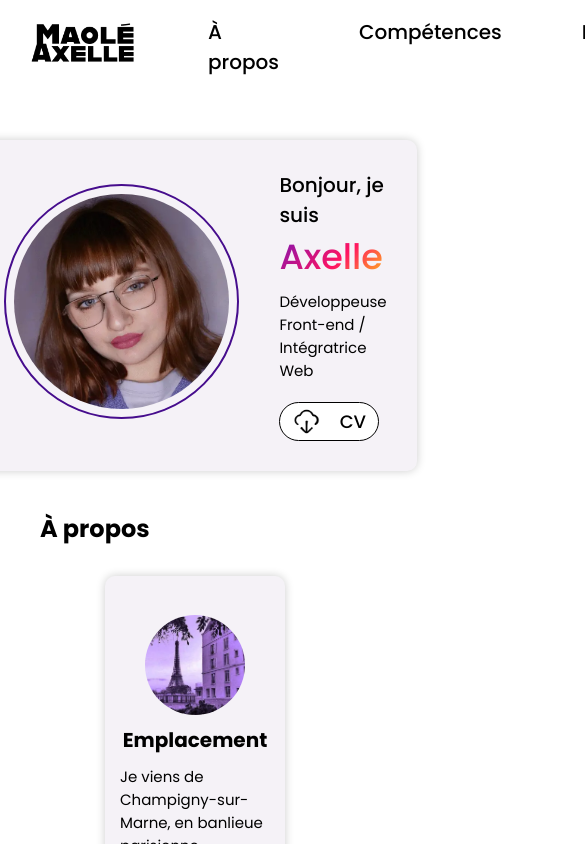
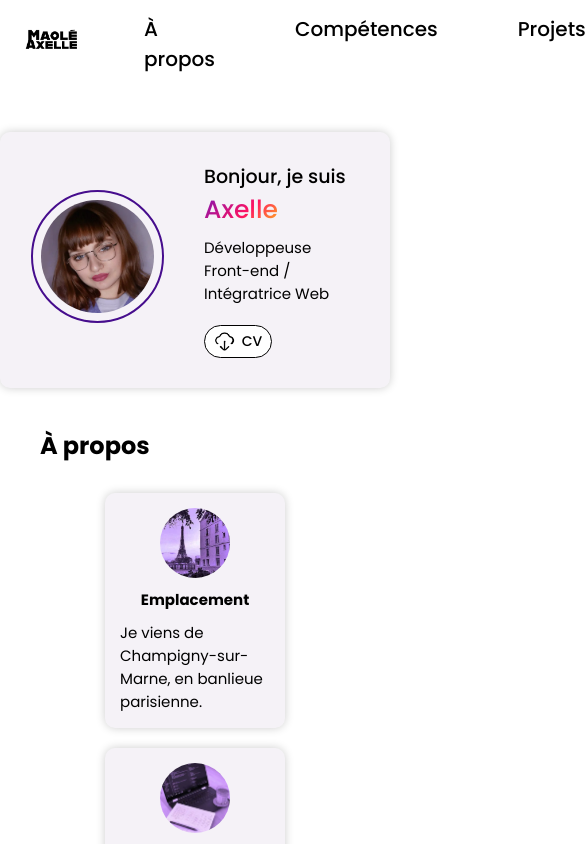
Before and after one commit to axllema/Portfolio, a React (Vite) app: page / in a window 390 px wide. Shown: the top 844 px of the page, 585 px wide, since content can reach past the window. Built offline with nearby package versions, Linux system fonts and the light colour scheme.

Commit message:
start of responsive scss

```diff
--- a/src/scss/components/_about.scss
+++ b/src/scss/components/_about.scss
@@ -1,3 +1,5 @@
+@import '../utils/mixins';
+
 .about {
     margin: 20px 0 60px 0;
     padding: 20px;
@@ -20,10 +22,16 @@
 
         .hobbies-list {
             display: flex;
-            flex-wrap: wrap;
+            flex-direction: column;
             gap: 20px;
             padding: 0 85px;
             justify-content: center;
+
+            @include desktop {
+                display: flex;
+                flex-wrap: wrap;
+                flex-direction: row;
+            }
 
             .hobbies-list-item {
                 display: flex;
@@ -48,13 +56,22 @@
 
 
                 h3 {
-                    font-size: 20px;
+                    font-size: 15px;
                     margin: 10px;
+
+                    @include desktop {
+                        font-size: 20px;
+                        margin: 10px;
+                    }
                 }
 
                 .hobbies-list-item-picture {
-                    width: 100px;
+                    width: 70px;
                     border-radius: 100%;
+
+                    @include desktop {
+                        width: 100px;
+                    }
                 }
 
                 .hobbies-list-item-content {
@@ -63,6 +80,10 @@
                     text-align: left;
                     margin : 0 15px 0 15px;
                     max-width: 305px;
+
+                    @include desktop {
+                        font-size: 15px;
+                    }
                 }
             }
         }
--- a/src/scss/components/_contact.scss
+++ b/src/scss/components/_contact.scss
@@ -1,15 +1,24 @@
+@import '../utils/mixins';
+
 #contact {
     background-color: #430d6c0d;
     padding: 20px 20px 50px 20px
 }
 
-.form_infos-container{
+.form_infos-container {
     display: flex;
-    flex-direction: row;
+    flex-direction: column;
     justify-content: center;
     align-items: center;
-    gap: 180px;
-    padding: 20px;
+    gap: 50px;
+    padding: 45px 20px 20px 20px;
+
+    @include desktop {
+        display: flex;
+        flex-direction: row;
+        padding: 20px;
+        gap: 180px;
+    }
 }
 
 .contact-title {
@@ -23,6 +32,10 @@
         font-size: 40px;
         color: #460d8d;
     }
+}
+
+section.contact_form {
+    width: 470px;
 }
 
 .contact_form-content-container {
@@ -70,8 +83,12 @@
 }
 
 .contact-infos-icon {
-    width: 60px;
+    width: 45px;
     transition: all 0.8s ease;
+
+    @include desktop {
+        width: 60px;
+    }
 
     &:hover{
         transition: all 0.8s ease;
@@ -80,9 +97,13 @@
 }
 
 .contact-infos-text {
-    font-size : 20px;
+    font-size: 15px;
     text-decoration: none;
     color: black;
+
+    @include desktop {
+        font-size : 20px;
+    }
 
     &:hover{
         transition: all 0.3s ease;
--- a/src/scss/components/_projects.scss
+++ b/src/scss/components/_projects.scss
@@ -1,3 +1,5 @@
+@import '../utils/mixins';
+
 #projects {
     display: flex;
     flex-direction: column;
@@ -12,6 +14,7 @@
     transition: all 0.3s ease;
     padding: 15px 0 10px 0;
 
+
     &:hover {
         transition: all 0.3s ease;
         font-size: 40px;
@@ -19,18 +22,27 @@
     }
 }
 
-.project-image{
-    width: 400px;
+.project-image {
+    width: 250px;
     height: auto;
+
+    @include desktop {
+        width: 400px;
+    }
 }
 
-.projects-container{
+.projects-container {
     display: flex;
-    flex-wrap: wrap;
+    flex-direction: column;
     justify-content: left;
     padding: 50px 0 50px 0;
     gap: 28px;
     margin: 0 45px 0 45px;
+
+    @include desktop {
+        flex-wrap: wrap;
+        flex-direction: row;
+    }
 }
 
 .project-item-title {
@@ -55,9 +67,13 @@
     flex-direction: column;
     color: black;
     text-align: left;
-    font-size: 13px;
+    font-size: 12px;
     padding: 0 20px 0 20px;
     margin: 10px 20px 10px 20px;
+
+    @include desktop {
+        font-size: 13px;
+    }
 }
 
 .project-skills {
@@ -65,9 +81,13 @@
     flex-wrap: wrap;
     justify-content: center;
     align-items: center;
+    font-size: 10px;
     gap: 5px;
     padding: 15px;
-    font-size: 12px;
+
+    @include desktop {
+        font-size: 12px;
+    }
 }
 
 .skill-button {
@@ -103,8 +123,12 @@
     background-color: rgba(67, 13, 108, 0.0509803922);
     border-radius: 10px;
     box-shadow: 0 0 10px rgba(0, 0, 0, 0.2);
-    width: calc(33.33% - 20px);
     margin-bottom: 10px;
+    width: 100%;
+
+    @include desktop {
+        width: calc(33.33% - 20px);
+    }
 
     &:hover {
         transition: all 0.3s ease;
--- a/src/scss/components/_skills.scss
+++ b/src/scss/components/_skills.scss
@@ -1,3 +1,5 @@
+@import '../utils/mixins';
+
 #skills {
     background-color: black;
     color: white;
@@ -67,10 +69,14 @@
 }
 
 .skills-list-item-icon {
-    width: 40px;
+    width: 25px;
     border: solid white 1px;
     border-radius: 50%;
     transition: all 0.8s ease;
+
+    @include desktop {
+        width: 40px;
+    }
 
     &:hover {
         transition: all 0.8s ease;
--- a/src/scss/components/_starter.scss
+++ b/src/scss/components/_starter.scss
@@ -1,3 +1,5 @@
+@import '../utils/mixins';
+
 #starter {
     display: flex;
     align-items: center;
@@ -6,10 +8,17 @@
 }
 
 .photo-dev {
-    width: 215px;
+    width: 113px;
     border-radius: 100%;
     border: 2px solid #460d8d;
     padding: 8px;
+
+    @include tablet {
+    }
+
+    @include desktop {
+        width: 215px;
+    }
 }
 
 .about-me-container {
@@ -23,12 +32,20 @@
     background-color: rgba(67, 13, 108, 0.0509803922);
     border-radius: 10px;
     box-shadow: 0 0 10px rgba(0, 0, 0, 0.2);
+    width: 605px;
+
+    @include tablet {
+        width: 380px;
+    }
+
+    @include desktop {
+        width: 605px;
+    }
 }
 
 .about-me {
-
     &-name {
-        font-size: 35px;
+        font-size: 25px;
         font-weight: 500;
 
         background-image: linear-gradient(
@@ -46,7 +63,15 @@
         -webkit-background-clip: text;
         -webkit-text-fill-color: transparent;
         animation: textclip 2s linear infinite;
+
+        @include tablet {
+            font-size: 30px;
         }
+
+        @include desktop {
+            font-size: 35px;
+        }
+    }
 
         @keyframes textclip {
         to {
@@ -56,15 +81,32 @@
 
     &-title {
         font-family: 'Poppins', sans-serif;
-        font-size: 20px;
+        font-size: 19px;
         font-weight: 500;
+
+        @include tablet {
+            font-size: 19px;
+        }
+
+        @include desktop {
+            font-size: 20px;
+        }
     }
 
     &-content {
+        font-size: 13px;
         font-family: 'Poppins', sans-serif;
         font-size: 15px;
         font-weight: 400;
         padding-top: 7px;
+
+        @include tablet {
+            font-size: 14px;
+        }
+
+        @include desktop {
+            font-size: 15px;
+        }
     }
 
     &-button {
@@ -77,14 +119,27 @@
         font-weight: 500;
         font-size: 18px;
         color : black;
-        gap: 20px;
+        font-size: 14px;
+        gap: 7px;
         border: 1px solid black ;
         border-radius: 25px;
         margin-top: 20px;
         padding: 5px;
-        width: 100px;
+        width: 68px;
         cursor: pointer;
         transition: all 0.3s ease;
+
+        @include tablet {
+            font-size: 16px;
+            gap: 9px;
+            width: 68px;
+        }
+
+        @include desktop {
+            gap: 20px;
+            font-size: 18px;
+            width: 100px;
+        }
 
         &:hover {
             background-color: #460d8d;
--- a/src/scss/layout/_header.scss
+++ b/src/scss/layout/_header.scss
@@ -1,3 +1,5 @@
+@import '../utils/mixins';
+
 .main-nav {
     display: flex;
     flex-direction: row;
@@ -9,13 +11,21 @@
         padding: 20px;
 
         &-image {
+            width: 4em;
+            transition: all 0.3s ease;
+
+            @include tablet {
+                width: 6em;
+            }
+
+            @include desktop {
                 width : 8em;
-                transition: all 0.3s ease;
+            }
+        }
 
             &:hover{
                 transition: all 0.3s ease;
                 transform: scale(1.1);
-                }
             }
         }
 
--- a/src/scss/style.scss
+++ b/src/scss/style.scss
@@ -1,6 +1,8 @@
 // @import "utils/_variables";
 // @import "utils/_extends";
-// @import "utils/_mixins";
+
+@import "utils/_mixins.scss";
+
 @import url('https://fonts.googleapis.com/css2?family=Poppins:ital,wght@0,100;0,200;0,300;0,400;0,500;0,600;0,700;0,800;0,900;1,100;1,200;1,300;1,400;1,500;1,600;1,700;1,800;1,900&display=swap');
 
 @import "base/_base.scss";
--- /dev/null
+++ b/src/scss/utils/_mixins.scss
@@ -0,0 +1,24 @@
+
+@mixin mobile {
+    @media (min-width: 375px) {
+    @content;
+    }
+}
+
+@mixin tablet {
+@media (min-width: 768px) and (max-width: 1023px) {
+    @content;
+    }
+}
+
+@mixin desktop {
+@media (min-width: 1024px) {
+    @content;
+    }
+}
+
+@mixin desktop-large {
+@media (min-width: 1440px) {
+    @content;
+    }
+}
```
Lines whose indentation alone changed are shown as unchanged.
